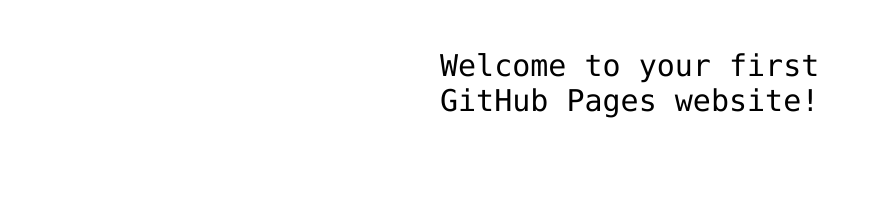
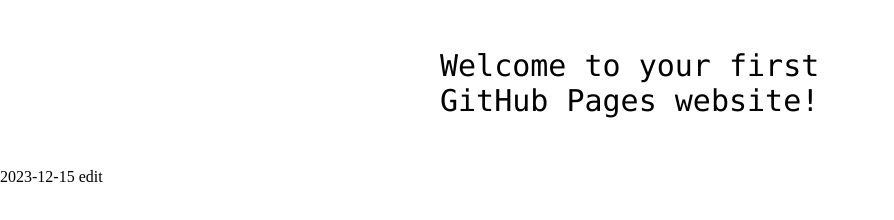
Before and after one commit to hzxoo01/hello-world, a plain HTML site: page index.html in a window 1280 px wide. Shown: the part 340-560 px from the top of the page, without its empty margins (0-894 px from the left). Drawn offline with Linux system fonts and the light colour scheme.

Commit message:
Update index.html

```diff
--- a/index.html
+++ b/index.html
@@ -14,5 +14,7 @@
 <!-- Change this code here by copy and pasting your template on line 15 -->
 <p>Welcome to your first GitHub Pages website!</p>
 
+2023-12-15 edit
+
 </body>
 </html>
```
